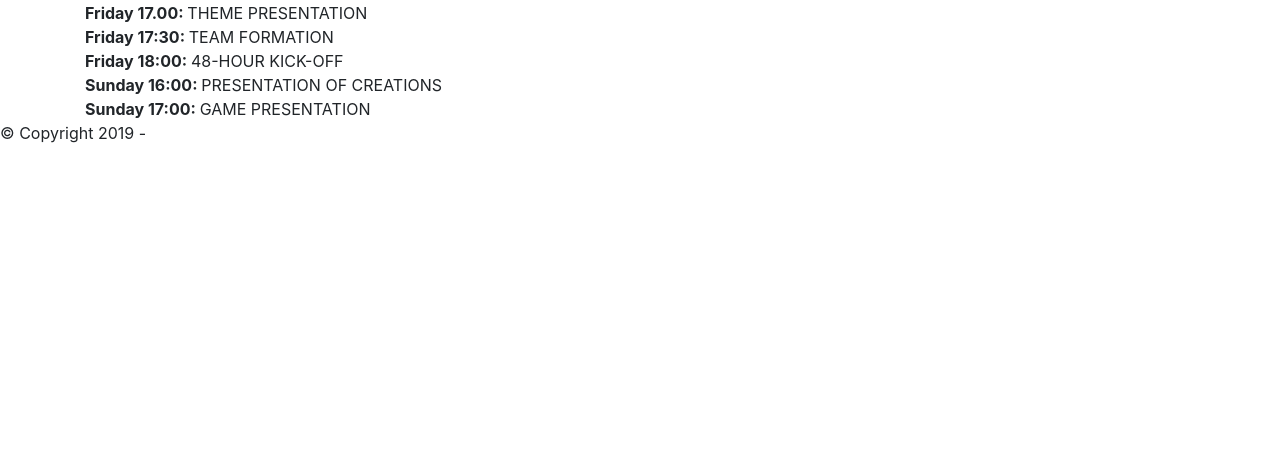
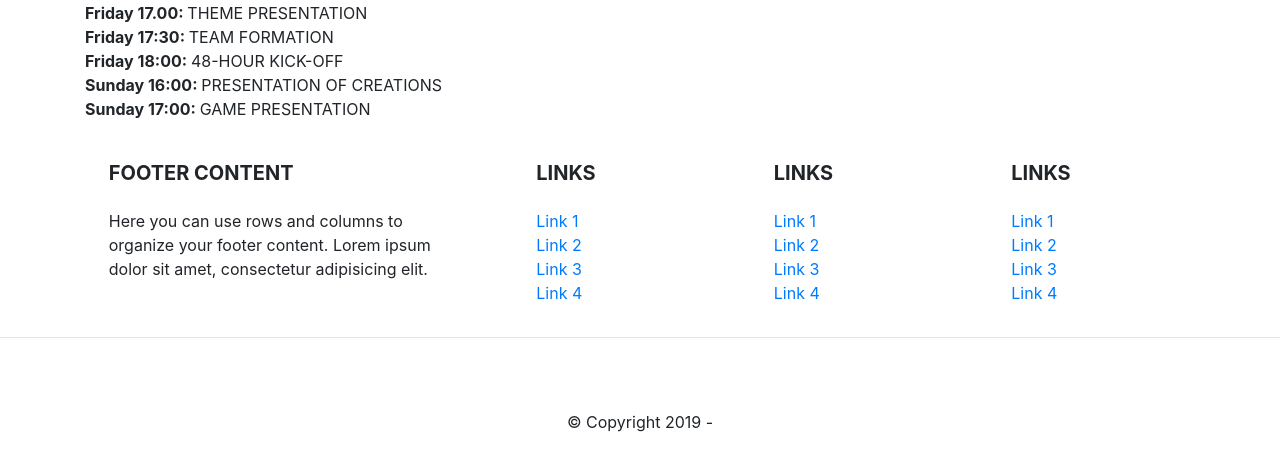
Before and after one commit to jaclo187/ggj, a website: page public/index.html in a window 1280 px wide. Shown: the part 554-1004 px from the top of the page. Before the commit the page ends 800 px from the top, so only its background shows below. Drawn offline with nearby package versions, Linux system fonts and the light colour scheme.

Commit message:
added Footer

```diff
--- a/public/index.html
+++ b/public/index.html
@@ -155,7 +155,7 @@
         <h2>Informations</h2>
         <p>Global Game Jam <b> 31 January - 02 February 2020</b></p>
         <p><b>Where:</b> 19 rue Guillaume Schneider, Luxembourg-Ville, L-2522, LU
-            Luxembourg <a href="https://www.google.com/maps/place/19+Rue+Guillaume+Schneider,+2522+Luxembourg/@49.6214193,6.1256849,18.5z/data=!4m5!3m4!1s0x47954f27e3a5d0ab:0xdd1f9e633ea4d4f1!8m2!3d49.6214417!4d6.1262398">Google Maps</a></p>
+            Luxembourg <a href="https://goo.gl/maps/SPzgfmCodQGcvL3y5">Google Maps</a></p>
         <p><b>Entrance Fee:</b>
         Early birds: 30€ / Late birds: 35€ / With cotisation: 15€</p>
         <p><b>Who can participate:</b> Anyone</p>
@@ -175,8 +175,151 @@
     </div>
 
 </main>
-<footer>
-    &copy; Copyright 2019 - <span id="year"></span>
+<!-- Footer -->
+<footer class="page-footer font-small stylish-color-dark pt-4">
+
+    <!-- Footer Links -->
+    <div class="container text-center text-md-left">
+
+        <!-- Grid row -->
+        <div class="row">
+
+            <!-- Grid column -->
+            <div class="col-md-4 mx-auto">
+
+                <!-- Content -->
+                <h5 class="font-weight-bold text-uppercase mt-3 mb-4">Footer Content</h5>
+                <p>Here you can use rows and columns to organize your footer content. Lorem ipsum dolor sit amet,
+                    consectetur
+                    adipisicing elit.</p>
+
+            </div>
+            <!-- Grid column -->
+
+            <hr class="clearfix w-100 d-md-none">
+
+            <!-- Grid column -->
+            <div class="col-md-2 mx-auto">
+
+                <!-- Links -->
+                <h5 class="font-weight-bold text-uppercase mt-3 mb-4">Links</h5>
+
+                <ul class="list-unstyled">
+                    <li>
+                        <a href="#!">Link 1</a>
+                    </li>
+                    <li>
+                        <a href="#!">Link 2</a>
+                    </li>
+                    <li>
+                        <a href="#!">Link 3</a>
+                    </li>
+                    <li>
+                        <a href="#!">Link 4</a>
+                    </li>
+                </ul>
+
+            </div>
+            <!-- Grid column -->
+
+            <hr class="clearfix w-100 d-md-none">
+
+            <!-- Grid column -->
+            <div class="col-md-2 mx-auto">
+
+                <!-- Links -->
+                <h5 class="font-weight-bold text-uppercase mt-3 mb-4">Links</h5>
+
+                <ul class="list-unstyled">
+                    <li>
+                        <a href="#!">Link 1</a>
+                    </li>
+                    <li>
+                        <a href="#!">Link 2</a>
+                    </li>
+                    <li>
+                        <a href="#!">Link 3</a>
+                    </li>
+                    <li>
+                        <a href="#!">Link 4</a>
+                    </li>
+                </ul>
+
+            </div>
+            <!-- Grid column -->
+
+            <hr class="clearfix w-100 d-md-none">
+
+            <!-- Grid column -->
+            <div class="col-md-2 mx-auto">
+
+                <!-- Links -->
+                <h5 class="font-weight-bold text-uppercase mt-3 mb-4">Links</h5>
+
+                <ul class="list-unstyled">
+                    <li>
+                        <a href="#!">Link 1</a>
+                    </li>
+                    <li>
+                        <a href="#!">Link 2</a>
+                    </li>
+                    <li>
+                        <a href="#!">Link 3</a>
+                    </li>
+                    <li>
+                        <a href="#!">Link 4</a>
+                    </li>
+                </ul>
+
+            </div>
+            <!-- Grid column -->
+
+        </div>
+        <!-- Grid row -->
+
+    </div>
+    <!-- Footer Links -->
+
+    <hr>
+
+
+    <!-- Social buttons -->
+    <ul class="list-unstyled list-inline text-center">
+        <li class="list-inline-item">
+            <a class="btn-floating btn-fb mx-1">
+                <i class="fab fa-facebook-f"> </i>
+            </a>
+        </li>
+        <li class="list-inline-item">
+            <a class="btn-floating btn-tw mx-1">
+                <i class="fab fa-twitter"> </i>
+            </a>
+        </li>
+        <li class="list-inline-item">
+            <a class="btn-floating btn-gplus mx-1">
+                <i class="fab fa-google-plus-g"> </i>
+            </a>
+        </li>
+        <li class="list-inline-item">
+            <a class="btn-floating btn-li mx-1">
+                <i class="fab fa-linkedin-in"> </i>
+            </a>
+        </li>
+        <li class="list-inline-item">
+            <a class="btn-floating btn-dribbble mx-1">
+                <i class="fab fa-dribbble"> </i>
+            </a>
+        </li>
+    </ul>
+    <!-- Social buttons -->
+
+    <!-- Copyright -->
+    <div class="footer-copyright text-center py-3">&copy; Copyright 2019 - <span id="year"></span>
+
+    </div>
+    <!-- Copyright -->
+
 </footer>
+<!-- Footer -->
 </body>
 </html>
```
